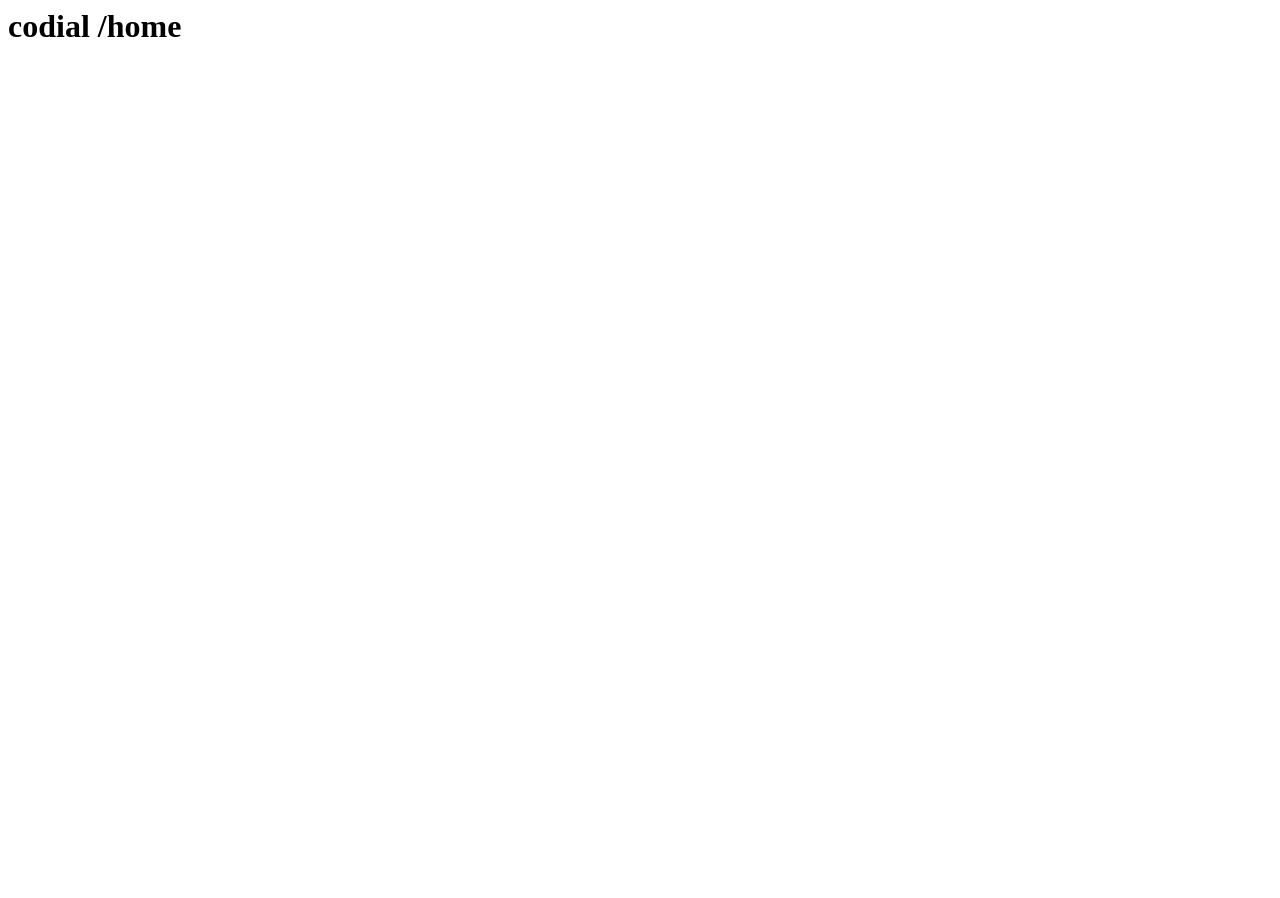
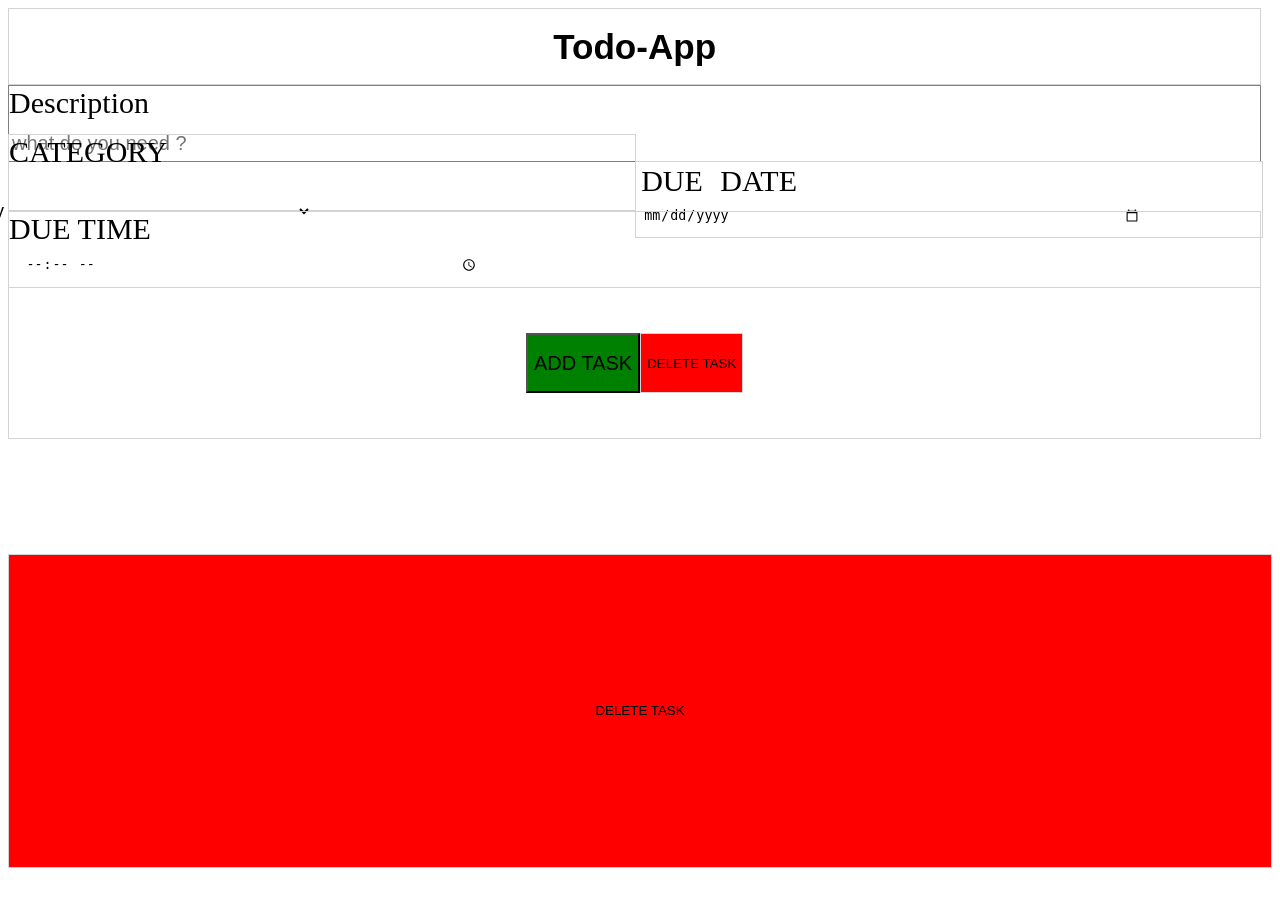
Before and after one commit to mohsin786khan/TO-DO-app, a Node server app: page / in a window 1280 px wide. Before the commit the page is almost empty. Before the commit the page ends 37 px from the top, so only its background shows below. Run offline with Node 20, Linux system fonts and the light colour scheme; data that the repository does not hold is empty; some libraries are stand-ins or nearby versions.

Commit message:
addtion and deletion done

```diff
--- /dev/null
+++ b/assets/css/home.css
@@ -0,0 +1,189 @@
+html
+{
+    font-size: 30px;
+}
+.heading1
+{
+    width:99%;
+    height: 2.5rem;
+    display: flex;
+    align-items: center;
+    justify-content: center;
+    border:1px solid lightgrey;
+}
+
+#first-heading{
+    font-family: sans-serif;
+    word-spacing: 10px;
+}
+
+.description{
+    width: 99%;
+    height: 2.5rem;
+    border:1px solid gray;
+}
+
+#describe{
+    position: relative;
+    top:10px;
+    left:0px;
+    font-size: 20px;
+    border: 1px solid transparent;
+    background-color:transparent ;
+}
+
+.description:hover{
+background-color: lightgray;
+}
+
+input:focus{
+outline:none;
+}
+
+.form-group{
+    display: inline-block;
+    width: 49.5%;
+    border:1px solid lightgray;
+    height: 2.5rem;
+    position: relative;
+    top:-84px;
+
+}
+
+.form-group:hover{
+background-color: lightgrey;
+}
+
+.side-date{
+    display: inline-block;
+    width: 49.5%;
+    border:1px solid lightgray;
+    height: 2.5rem;
+    position: relative;
+    right:8px;
+    top: -1px;
+}
+
+.side-date:hover{
+    background-color: lightgrey;
+}
+
+#category
+{
+    position: relative;
+    width:75%;
+    top:30px;
+    right:165px;
+    background-color:transparent;
+    border:1px solid transparent;
+    font-size: 18px;
+}
+
+#category:focus{
+outline: none;
+}
+
+#due-date{
+    word-spacing: 10px;
+    position: relative;
+    left:5px;
+    top:-28px;
+}
+
+#date{
+    position: relative;
+    top: -50px;
+    left: 5px;
+    border: 1px solid transparent;
+    width: 80%;
+    background-color: transparent;
+}
+
+.time-set{
+    position: relative;
+    top: -84px;
+    width: 99%;
+    height: 2.5rem;
+    border: 1px solid lightgray;
+}
+
+#time{
+    position: relative;
+    top: 30px;
+    right: 135px;
+    width:36.5%;
+    border:1px solid transparent;
+    background-color: transparent;
+}
+
+.time-set:hover{
+    background-color: lightgray;
+}
+
+.add{
+    width: 99%;
+    height: 5rem;
+    display: flex;
+    align-items: center;
+    justify-content: center;
+    border:1px solid lightgray;
+    position: relative;
+    top:-85px;
+}
+
+.add-button button[type="submit"]{
+    background: green;
+    width: 100%;
+    height: 40%;
+    font-size: 20px;
+    cursor: pointer;
+}
+
+.delete-button button[type="submit"] {
+    width: 100%;
+    height: 40%;
+    border: 1px solid lightgray;
+    background-color: red;
+    cursor: pointer;
+}
+
+
+#added{
+    width: 99%;
+    height: 2.5rem;
+    border:1px solid lightgray;
+    display: flex;
+    align-items: center;
+    justify-content: center;
+
+}
+
+
+.describe-it{
+    font-size: 20px;
+    position: relative;
+    top: -20px;
+    right: 500px;
+}
+
+.check-it{
+    position: relative;
+    top: -20px;
+    right: 513px;
+
+}
+
+.date-it{
+    position: relative;
+    top: 15px;
+    right: 470px;
+    font-size: 20px;
+}
+
+.icon{
+    position: relative;
+    top: 15px;
+    right: 611px;
+    font-size: 20px;
+    color: gray;
+}
--- a/controller/home_controller.js
+++ b/controller/home_controller.js
@@ -1,6 +1,59 @@
-module.exports.home=function(req,res){
-   // return res.end('<h1>express is up for codial<h1>');
-   return res.render('home',{
-    title:"home"
-   });
+let  Task=require('../models/task');
+
+//module.exports.home=function(req,res){
+  //  return res.end('<h1>express is up for codial<h1>');
+  //  return res.render('home',{
+    // title:"TODO APP",
+   // });
+
+
+    module.exports.home=function(req,res){
+   Task.find({},function(err,addedTasks){
+    if(err){
+        console.log('error in fetching task from database');
+        return;
+    }
+    res.render('home',{
+      title:"Todo-App",
+      task_list:addedTasks
+    });
+});
+
 }
+
+
+module.exports.create=function(req,res){
+  Task.create({
+      Description:req.body.description,
+      Category:req.body.category,
+      Date:req.body.duedate
+  },function(err,newTask){
+   if(err){
+       console.log('error in creating new task',err);
+       return;
+   }
+   console.log('****',newTask);
+   res.redirect('back');
+  });
+}
+
+
+
+
+ module.exports.delete=function(req,res){
+  // id=req.params.id;
+
+  id=req.body.id;
+   //id=req.query.id;
+   console.log("rr",req.body)
+
+  Task.findByIdAndDelete(id,function(err){
+
+     if(err){
+       console.log('Error in deleting an list from database',err);
+       return;
+     }
+     return res.redirect('back');
+  });
+
+}
--- a/index.js
+++ b/index.js
@@ -1,13 +1,23 @@
 const express=require('express');
 const app=express();
 const port=8000;
+const bp = require('body-parser')
+const db=require('./config/mongoose');
+const Task=require('./models/task');
+
 
 //use express router
+app.use(bp.urlencoded({extended:true}))
 app.use('/',require('./routers'));
 
+//use middleware
+app.use(express.static('./assets'));
+
 //set up view engine
-app.set('view engine','ejs');
-app.set('views','./views');
+app.set('view engine', 'ejs');
+app.set('views', './views');
+
+
 
 
 app.listen(port,function(err){
--- a/package.json
+++ b/package.json
@@ -13,7 +13,9 @@
   "author": "mohsin khan",
   "license": "ISC",
   "dependencies": {
+    "body-parser": "^1.19.0",
     "ejs": "^3.1.5",
-    "express": "^4.17.1"
+    "express": "^4.17.1",
+    "mongoose": "^5.10.2"
   }
 }
--- a/routers/index.js
+++ b/routers/index.js
@@ -5,6 +5,12 @@ const router=express.Router();
 const homeController=require('../controller/home_controller');
 
 router.get('/',homeController.home);
+
+router.post('/create-task',homeController.create);
+
+//router.post('/delete-task/:id',homeController.delete);
+
+router.post('/delete-task',homeController.delete);
 router.use('/user',require('./user'));
 
 module.exports=router;
--- a/routers/user.js
+++ b/routers/user.js
@@ -2,6 +2,7 @@ const express=require('express');
 const router=express.Router();
 
 const userController=require('../controller/users_controller');
+
 router.get('/profile',userController.profile);
 
 module.exports=router;
--- a/views/home.ejs
+++ b/views/home.ejs
@@ -1,10 +1,124 @@
 <html>
     <head>
-    <title>
+
+        <script src="https://kit.fontawesome.com/b9d3b32c3b.js" crossorigin="anonymous"></script>
+        <title>
         <%=title%>
-    </title>
-    </head>
+      </title>
+     <link rel="stylesheet" href="\css\home.css">
+
+</head>
+
     <body>
-        <h1>codial /<%=title%></h1>
+
+        <div class="heading1">
+        <h3 id=first-heading><%=title%></h3>
+         </div>
+
+
+
+        <!-- creating form-->
+        <form action="/create-task" method="post" id="to-do-form" >
+
+
+          <div class="description">
+            <label for="describe">Description</label>
+            <br>
+            <input type="text" name="description"id="describe" placeholder="what do you need ?"  required>
+          </div>
+
+
+          <div class="form-group">
+              <label for="category">CATEGORY</label>
+              <select name="category" id="category" required>
+                  <option value="" selected>Choose a Category</option>
+                  <option value="SCHOOL">School</option>
+                  <option value="WORK">Work</option>
+                  <option value="SHOPPING">Shopping</option>
+                  <option value="GROCERY">Grocery</option>
+                  <option value="PERSONAL">Personal</option>
+                  <option value="EVENT">Event</option>
+                  <option value="OTHERS">Other</option>
+              </select>
+          </div>
+
+
+
+              <div class="side-date">
+                  <label for="date"><P id="due-date">DUE DATE</P></label>
+                  <input type="date" name="duedate" id="date" placeholder="MM/DD/YYYY"  required>
+              </div>
+
+
+              <div class="time-set">
+                  <label for="time">DUE TIME</label>
+                  <input type="time" id="time" name="duetime" placeholder="hr/min/am" >
+              </div>
+
+
+           <!--  submit button -->
+          <div class="add">
+
+              <span class="add-button">
+              <button type="submit">ADD TASK</button>
+              </span>
+
+               <span class="delete-button">
+               <button type="submit"  form="delete-form"> DELETE TASK</button>
+               </span>
+
+
+          </div>
+
+        </form>
+
+
+
+     <!--
+
+       <% for(let i of task_list) {%>
+        <form action="/delete-task/<%= i.id%>" method="post" id="delete-form" >
+       <div id="added">
+      <input type="checkbox" name="<% i.id %>"></input>
+        <p class="describe-it"><%=i. Description%></p>
+
+
+      <p class="date-it"><%=i.Date%></p>
+
+      <span class="icon">
+      <i class="fas fa-calendar-alt"></i>
+       </span>
+      <p><%=i.Category%></p>
+        </div>
+        <input type="submit" value="Submit">
+      </form>
+      <% } %>
+
+
+    -->
+
+    <form action="/delete-task" method="post" id="delete-form" >
+
+    <% for(let i of task_list) {%>
+     <div id="added">
+    <input type="checkbox" name="id"   value="<%= i._id %>" ></input>
+
+    <p class="describe-it"><%=i. Description%></p>
+
+    <p class="date-it"><%=i.Date%></p>
+
+    <span class="icon">
+    <i class="fas fa-calendar-alt"></i>
+     </span>
+    <p><%=i.Category%></p>
+      </div>
+
+    <% } %>
+
+    <span class="delete-button">
+      <button type="submit"> DELETE TASK</button>
+      </span>
+
+  </form>
     </body>
 </html>
```
Also changed, not shown: config/mongoose.js (added, +10 -0 lines), models/task.js (added, +20 -0 lines), 1 other file.
